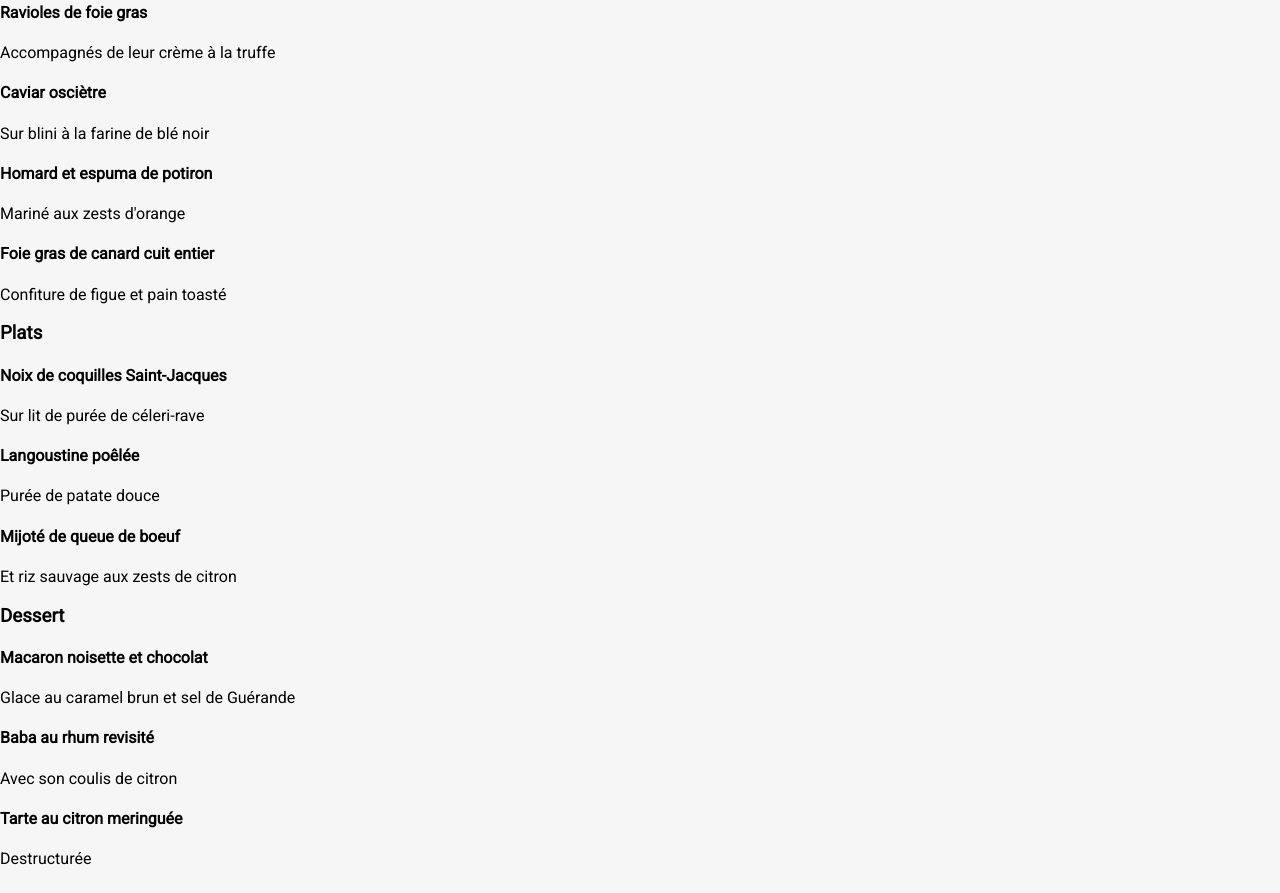
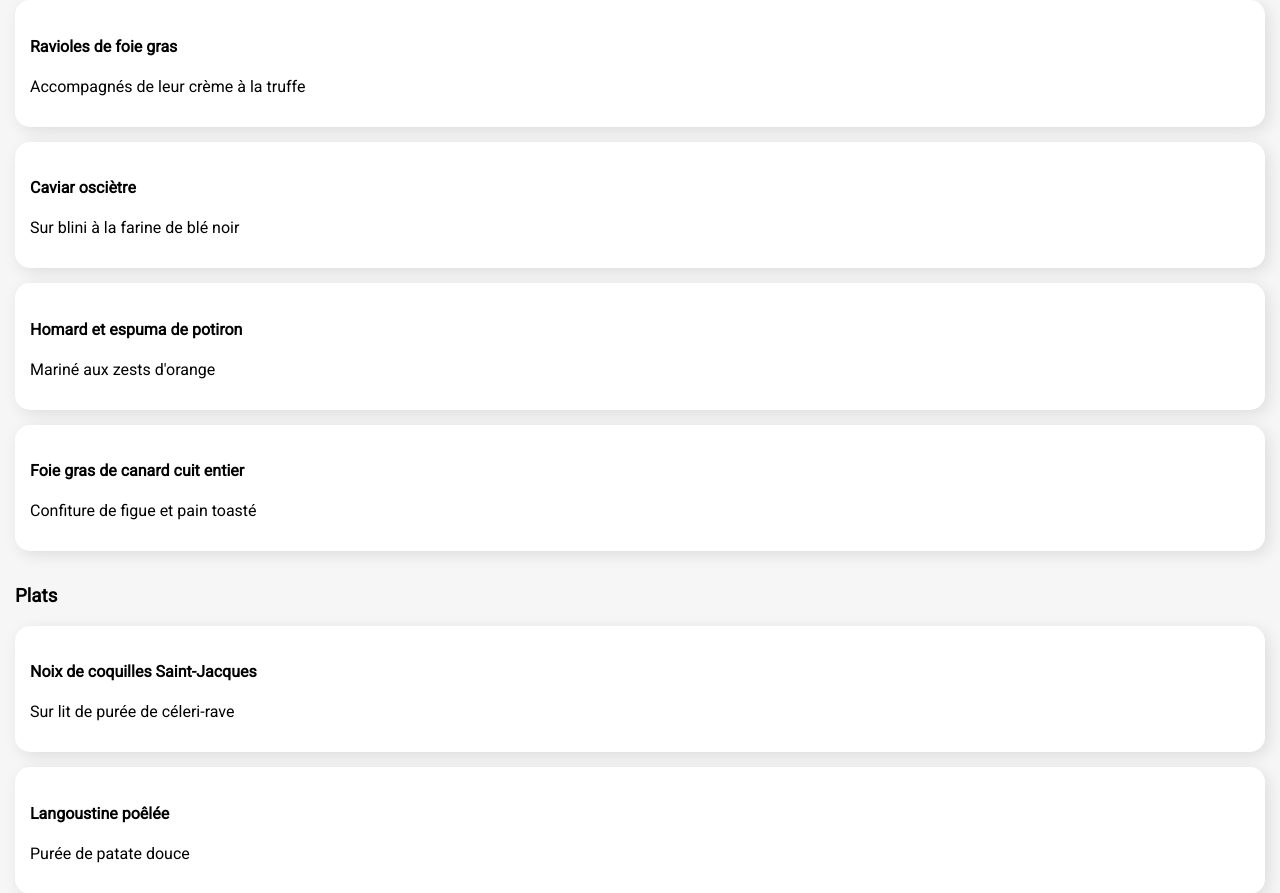
Before and after one commit to matthiasgarnier/P3ohmyfood, a website: page la-note-enchantee.html in a window 1280 px wide. Shown: the part 668-1561 px from the top of the page. Drawn offline with Linux system fonts and the light colour scheme; a web font is replaced by a local one.

Commit message:
Début mise en page menus et correction de la syntaxe sur les .html

```diff
--- a/la-note-enchantee.html
+++ b/la-note-enchantee.html
@@ -28,27 +28,27 @@
                     <div class="menu">
                         <h3 class="menu__titre">Entrées</h3>
                         <div class="menu__animation menu__style">
-                            <div class="menuStyle__container">
-                                <h4 class="menuStyle__titre">Ravioles de foie gras</h4>
-                                <p class="menuStyle__infos">Accompagnés de leur crème à la truffe</p>
+                            <div class="menu__style__container">
+                                <h4 class="menu__style__titre">Ravioles de foie gras</h4>
+                                <p class="menu__style__infos">Accompagnés de leur crème à la truffe</p>
                             </div>
                         </div>
                         <div class="menu__animation menu__style">
-                            <div class="menuStyle__container">
-                                <h4 class="menuStyle__titre">Caviar osciètre</h4>
-                                <p class="menuStyle__infos">Sur blini à la farine de blé noir</p>
+                            <div class="menu__style__container">
+                                <h4 class="menu__style__titre">Caviar osciètre</h4>
+                                <p class="menu__style__infos">Sur blini à la farine de blé noir</p>
                             </div>
                         </div>
-                        <div class="menu__animation menuStyle">
-                            <div class="menuStyle__container">
-                                <h4 class="menuStyle__titre">Homard et espuma de potiron </h4>
-                                <p class="menuStyle__infos">Mariné aux zests d'orange</p>
+                        <div class="menu__animation menu__style">
+                            <div class="menu__style__container">
+                                <h4 class="menu__style__titre">Homard et espuma de potiron </h4>
+                                <p class="menu__style__infos">Mariné aux zests d'orange</p>
                             </div>
                         </div>
-                        <div class="menu__animation menuStyle">
-                            <div class="menuStyle__container">
-                                <h4 class="menuStyle__titre">Foie gras de canard cuit entier</h4>
-                                <p class="menuStyle__infos">Confiture de figue et pain toasté</p>
+                        <div class="menu__animation menu__style">
+                            <div class="menu__style__container">
+                                <h4 class="menu__style__titre">Foie gras de canard cuit entier</h4>
+                                <p class="menu__style__infos">Confiture de figue et pain toasté</p>
                             </div>
                         </div>
                     </div>
@@ -56,21 +56,21 @@
                     <div class="menu">
                         <h3 class="menu__titre">Plats</h3>
                         <div class="menu__animation menu__style">
-                            <div class="menuStyle__container">
-                                <h4 class="menuStyle__titre">Noix de coquilles Saint-Jacques</h4>
-                                <p class="menuStyle__infos">Sur lit de purée de céleri-rave</p>
+                            <div class="menu_style__container">
+                                <h4 class="menu__style__titre">Noix de coquilles Saint-Jacques</h4>
+                                <p class="menu__style__infos">Sur lit de purée de céleri-rave</p>
                             </div>
                         </div>
-                        <div class="menu__animation menuStyle">
-                            <div class="menuStyle__container">
-                                <h4 class="menuStyle__titre">Langoustine poêlée</h4>
-                                <p class="menuStyle__infos">Purée de patate douce</p>
+                        <div class="menu__animation menu__style">
+                            <div class="menu__style__container">
+                                <h4 class="menu__style__titre">Langoustine poêlée</h4>
+                                <p class="menu__style__infos">Purée de patate douce</p>
                             </div>
                         </div>
-                        <div class="menu__animation menuStyle">
-                            <div class="menuStyle__container">
-                                <h4 class="menuStyle__titre">Mijoté de queue de boeuf</h4>
-                                <p class="menuStyle__infos">Et riz sauvage aux zests de citron</p>
+                        <div class="menu__animation menu__style">
+                            <div class="menu__style__container">
+                                <h4 class="menu__style__titre">Mijoté de queue de boeuf</h4>
+                                <p class="menu__style__infos">Et riz sauvage aux zests de citron</p>
                             </div>
                         </div>
                     </div>
@@ -78,21 +78,21 @@
                     <div class="menu">
                         <h3 class="menu__titre">Dessert</h3>
                         <div class="menu__animation menu__style">
-                            <div class="menuStyle__container">
-                                <h4 class="menuStyle__titre">Macaron noisette et chocolat</h4>
-                                <p class="menuStyle__infos">Glace au caramel brun et sel de Guérande</p>
+                            <div class="menu__style__container">
+                                <h4 class="menu__style__titre">Macaron noisette et chocolat</h4>
+                                <p class="menu__style__infos">Glace au caramel brun et sel de Guérande</p>
                             </div>
                         </div>
-                        <div class="menu__animation menuStyle">
-                            <div class="menuStyle__container">
-                                <h4 class="menuStyle__titre">Baba au rhum revisité</h4>
-                                <p class="menuStyle__infos">Avec son coulis de citron</p>
+                        <div class="menu__animation menu__style">
+                            <div class="menu__style__container">
+                                <h4 class="menu__style__titre">Baba au rhum revisité</h4>
+                                <p class="menu__style__infos">Avec son coulis de citron</p>
                             </div>
                         </div>
-                        <div class="menu__animation menuStyle">
-                            <div class="menuStyle__container">
-                                <h4 class="menuStyle__titre">Tarte au citron meringuée</h4>
-                                <p class="menuStyle__infos">Destructurée</p>
+                        <div class="menu__animation menu__style">
+                            <div class="menu__style__container">
+                                <h4 class="menu__style__titre">Tarte au citron meringuée</h4>
+                                <p class="menu__style__infos">Destructurée</p>
                             </div>
                         </div>
                     </div>
--- a/sass/Layout/logo.scss
+++ b/sass/Layout/logo.scss
@@ -186,6 +186,24 @@ footer a:hover {
     }
 }
 
+.menus {
+    display: grid;
+}
+
+.menu {
+    max-width: 100%;
+    padding: 0 15px 0 15px;
+    &__style {
+        display: flex;
+        background-color: #fff;
+        border-radius: 15px;
+        padding: 15px;
+        margin: 15px 0 15px 0;
+        box-shadow: 4px 4px 16px rgba(0,0,0,.1);
+        cursor: pointer;
+    }
+}
+
 .CBtn {
     display: flex;
     text-decoration: none;
```
Also changed, not shown: a-la-francaise.html (+33 -33 lines), la-palette-du-gout.html (+33 -33 lines), le-delice-des-sens.html (+33 -33 lines), css/style.css, 1 other file.
